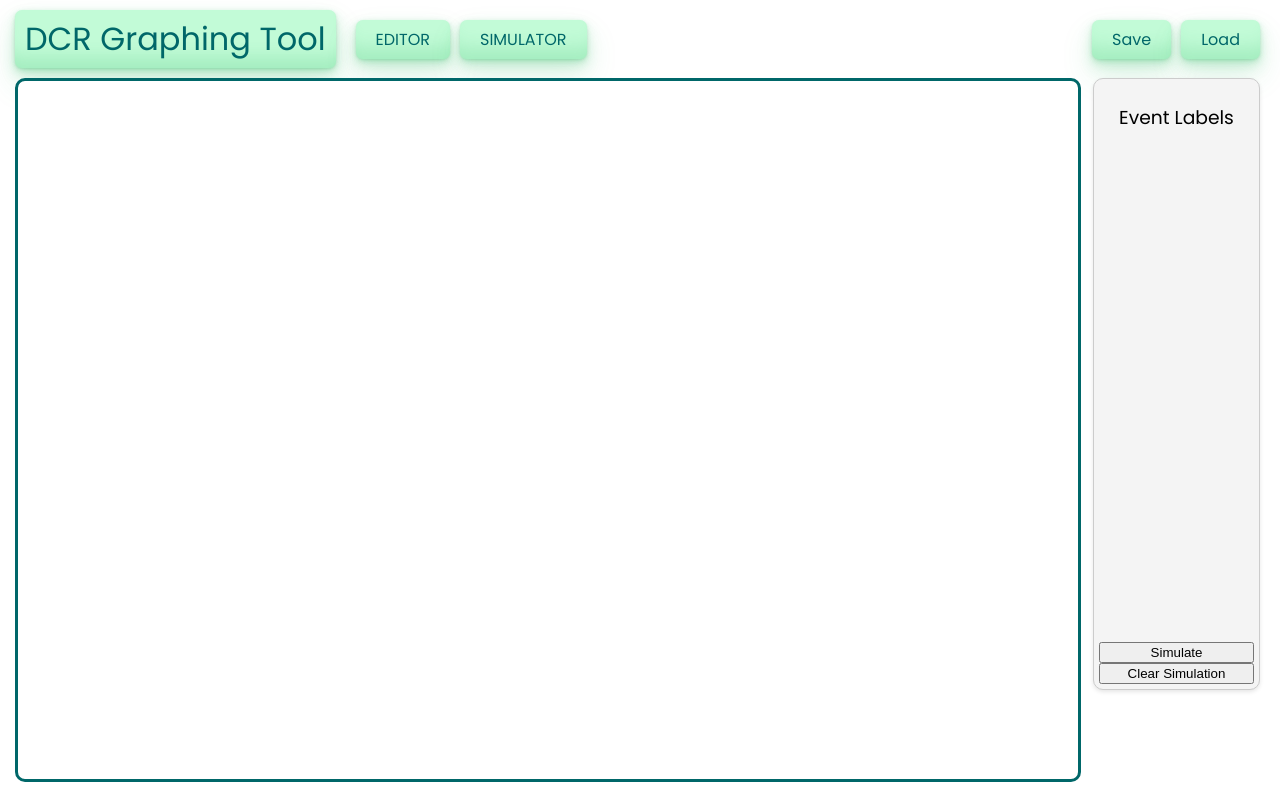
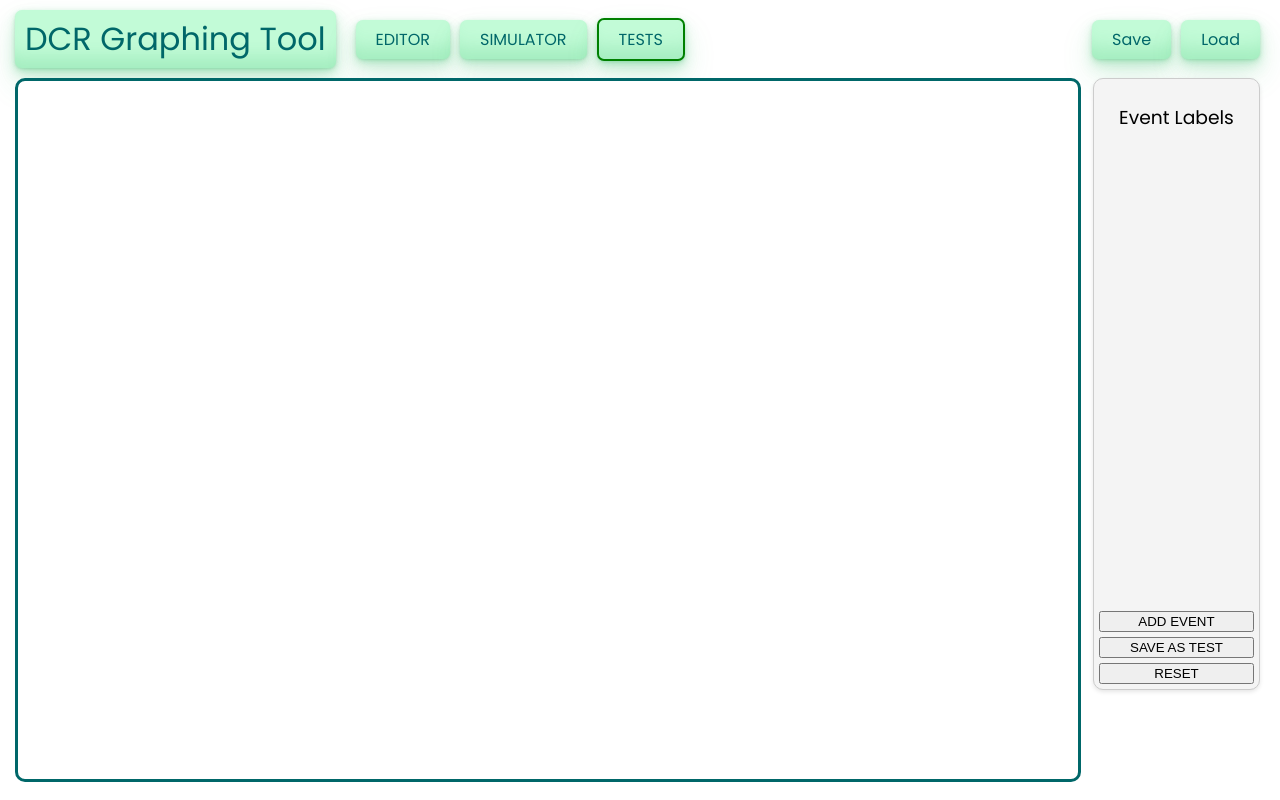
Before and after one commit to spj290/DCR-verification, a React (Vite) app: page /simulator in a window 1280 px wide. Built offline with nearby package versions, Linux system fonts and the light colour scheme.

Commit message:
fixed simulator logic and tests

```diff
--- a/BitDCRAlign-main/src/tdm.ts
+++ b/BitDCRAlign-main/src/tdm.ts
@@ -23,7 +23,8 @@ const getCostFun = (context: Set<Event>, labelMap: { [e: Event]: Label }): CostF
 
 //const model: DCRGraph;
 //const bitModelPP: BitLabelDCRPP = bitGraphToGraphPP(bitDCRtoLabelDCR(dcrToBitDCR(model)));
-export default (test: Test, model: BitLabelDCRPP, maxDepth: number): boolean => {
+export default (test: Test, graph: DCRGraph, maxDepth: number): boolean => {
+    const model: BitLabelDCRPP = bitGraphToGraphPP(bitDCRtoLabelDCR(dcrToBitDCR(graph)));
     const costFun = getCostFun(test.context, model.labelMap);
     const alignment = bitAlignWithCheck(test.trace, model, test.context, maxDepth, costFun, true)
     const cost = alignment.cost;
--- /dev/null
+++ b/DCR Graph/src/utils.js
@@ -0,0 +1,51 @@
+import { RELATION_TYPES } from "./RelationTypes";
+
+export function convertToDCRGraph(events, relations) {
+    const eventLabelSet = new Set(
+      events.map((event) => {
+        return event.label;
+      })
+    );
+
+    const relationTypes = {
+      conditionsFor: {},
+      milestonesFor: {},
+      responseTo: {},
+      includesTo: {},
+      excludesTo: {},
+    };
+
+    eventLabelSet.forEach((event) => {
+      Object.values(relationTypes).forEach((relation) => {
+        relation[event] = new Set();
+      });
+    });
+
+    const relationsMap = {
+      [RELATION_TYPES.CONDITION]: relationTypes.conditionsFor,
+      [RELATION_TYPES.RESPONSE]: relationTypes.responseTo,
+      [RELATION_TYPES.EXCLUDE]: relationTypes.excludesTo,
+      [RELATION_TYPES.INCLUDE]: relationTypes.includesTo,
+      [RELATION_TYPES.MILESTONE]: relationTypes.milestonesFor,
+    };
+
+    relations.map((relation) => {
+    //   if (relation.type == RELATION_TYPES.CONDITION)
+    //     relationsMap[relation.type][relation.toEvent.label].add(
+    //       relation.fromEvent.label
+    // );
+    //   else
+      relationsMap[relation.type][relation.fromEvent.label].add(
+        relation.toEvent.label
+      );
+    });
+    return {
+      events: eventLabelSet,
+      ...relationTypes,
+      marking: {
+        executed: new Set(),
+        included: eventLabelSet,
+        pending: new Set(),
+      },
+    };
+  }
--- a/src/App.jsx
+++ b/src/App.jsx
@@ -1,12 +1,16 @@
 import { BrowserRouter as Router, Routes, Route, Link } from "react-router-dom";
 import Simulator from "./components/Simulator";
 import GraphEditor from "./components/GraphEditor";
-import { useState , useEffect } from "react";
+import { useState, useEffect } from "react";
 import FileManager from "./components/FileManager";
+import { convertToDCRGraph } from "./utils";
+import checkAlignment from "../BitDCRAlign-main/src/tdm";
 
 function App() {
   const [events, setEvents] = useState([]);
   const [relations, setRelations] = useState([]);
+  const [testsActive, setTestsActive] = useState(false);
+  const [tests, setTests] = useState([]);
 
   // When the app first loads up, check if there are any events or relations saved in local storage
   useEffect(() => {
@@ -23,11 +27,28 @@ function App() {
   // Every time the events or relations state changes, save it to local storage
   useEffect(() => {
     if (events.length > 0) {
-    localStorage.setItem("events", JSON.stringify(events));
-    localStorage.setItem("relations", JSON.stringify(relations));
-    console.log("Events and relations saved to local storage");
+      localStorage.setItem("events", JSON.stringify(events));
+      localStorage.setItem("relations", JSON.stringify(relations));
+      console.log("Events and relations saved to local storage");
     }
   }, [events, relations]);
+
+  useEffect(() => {
+    const intervalId = setInterval(() => {
+      setTests(
+        tests.map((test) => ({
+          ...test,
+          status: checkAlignment(
+            test,
+            convertToDCRGraph(events, relations),
+            10
+          ),
+        }))
+      );
+    }, 10000);
+
+    return () => clearInterval(intervalId);
+  }, [tests, events, relations]);
 
   return (
     <Router>
@@ -39,6 +60,17 @@ function App() {
         <Link className="links" to="/simulator">
           SIMULATOR
         </Link>
+        <div
+          className="links"
+          style={{
+            border: `2px solid ${
+              tests.every((test) => test.status) ? "green" : "red"
+            }`,
+          }}
+          onClick={() => setTestsActive(!testsActive)}
+        >
+          TESTS
+        </div>
         <FileManager
           events={events}
           relations={relations}
@@ -55,12 +87,21 @@ function App() {
               setEvents={setEvents}
               relations={relations}
               setRelations={setRelations}
+              testsActive={testsActive}
+              tests={tests}
             />
           }
         />
         <Route
           path="/simulator"
-          element={<Simulator events={events} relations={relations} />}
+          element={
+            <Simulator
+              events={events}
+              relations={relations}
+              tests={tests}
+              setTests={setTests}
+            />
+          }
         />
       </Routes>
     </Router>
--- a/src/components/Canvas.jsx
+++ b/src/components/Canvas.jsx
@@ -6,6 +6,7 @@ import ContextMenu from "./ContextMenu";
 
 function Canvas({
   sidebarActive,
+  testsActive,
   setSidebarActive,
   events,
   setEvents,
@@ -260,7 +261,7 @@ function Canvas({
     <>
       <Stage
         className="canvas"
-        width={windowWidth - (sidebarActive ? 220 : 35)}
+        width={windowWidth - (sidebarActive || testsActive ? 220 : 35)}
         height={window.innerHeight - 90}
         draggable
         onClick={handleStageClick()}
--- a/src/components/GraphEditor.jsx
+++ b/src/components/GraphEditor.jsx
@@ -3,7 +3,14 @@ import RightSidebar from "./RightSidebar";
 import { useState } from "react";
 import "../styles/grapheditor.css";
 
-function GraphEditor({ events, setEvents, relations, setRelations }) {
+function GraphEditor({
+  events,
+  setEvents,
+  relations,
+  setRelations,
+  testsActive,
+  tests,
+}) {
   const [sidebarActive, setSidebarActive] = useState(false);
   const [selectedEventId, setSelectedEventId] = useState(null);
 
@@ -22,6 +29,7 @@ function GraphEditor({ events, setEvents, relations, setRelations }) {
       <div className="canvas-container">
         <Canvas
           sidebarActive={sidebarActive}
+          testsActive={testsActive}
           setSidebarActive={setSidebarActive}
           events={events}
           setEvents={setEvents}
@@ -31,13 +39,26 @@ function GraphEditor({ events, setEvents, relations, setRelations }) {
           setRelations={setRelations}
         />
       </div>
-      <div className={`sidebar ${sidebarActive ? "active" : ""}`}>
-        {sidebarActive && (
-          <RightSidebar
-            selectedEventId={selectedEventId}
-            events={events}
-            updateEventLabel={updateEventLabel}
-          />
+      <div>
+        {testsActive ? (
+          <div className="right-sidebar">
+            <h3>Tests</h3>
+            <div className="event-list">
+              {tests.map((test) => (
+                <div className={test.status ? "enabled" : "disabled"}>
+                  {test.name}
+                </div>
+              ))}
+            </div>
+          </div>
+        ) : (
+          sidebarActive && (
+            <RightSidebar
+              selectedEventId={selectedEventId}
+              events={events}
+              updateEventLabel={updateEventLabel}
+            />
+          )
         )}
       </div>
     </div>
--- a/src/components/Simulator.jsx
+++ b/src/components/Simulator.jsx
@@ -1,14 +1,14 @@
 import { useState } from "react";
-import checkAlignment from "../../BitDCRAlign-main/src/tdm";
 import { execute, getEnabled } from "../../BitDCRAlign-main/src/bitAlign";
 import {
   bitDCRtoLabelDCR,
   bitGraphToGraphPP,
   dcrToBitDCR,
+  bitToRegularDCR,
 } from "../../BitDCRAlign-main/src/utility";
-import { RELATION_TYPES } from "../RelationTypes";
+import { convertToDCRGraph } from "../utils";
 
-function Simulator({ events, relations }) {
+function Simulator({ events, relations, tests, setTests }) {
   const [trace, setTrace] = useState([]);
   const [simulatorState, setSimulatorState] = useState({
     currDCRGraph: convertToDCRGraph(events, relations),
@@ -17,19 +17,32 @@ function Simulator({ events, relations }) {
         ? new Set()
         : getEnabled(dcrToBitDCR(convertToDCRGraph(events, relations))),
   });
+  const [simulationValid, setsimulationValid] = useState(true);
 
   function eventClick(event) {
+    setTrace([...trace, event.label]);
+    if (!simulationValid) return;
+    if (!simulatorState.enabledEvents.has(event.label)) {
+      setsimulationValid(false);
+      return;
+    }
     const graph = bitGraphToGraphPP(
       bitDCRtoLabelDCR(dcrToBitDCR(simulatorState.currDCRGraph))
     );
-    execute(event.id, graph);
-
-    // setSimulatorState({currDCRGraph:graph["BitDCRGraph"]})
-    setSimulatorState(
-      { enabledEvents: getEnabled(graph) } // BitLabelDCRPP -> BitDCRGraph
-    );
-    setTrace([...trace, { label: event.label, id: event.id }]);
-    console.log(simulatorState);
+    execute(event.label, graph);
+    const {
+      labels,
+      labelMap,
+      labelMapInv,
+      conditions,
+      includesFor,
+      excludesFor,
+      ...DCRGraph
+    } = graph;
+    setSimulatorState({
+      currDCRGraph: bitToRegularDCR(DCRGraph),
+      enabledEvents: getEnabled(DCRGraph),
+    });
   }
 
   function clearSimulation() {
@@ -40,90 +53,32 @@ function Simulator({ events, relations }) {
           ? new Set()
           : getEnabled(dcrToBitDCR(convertToDCRGraph(events, relations))),
     });
+    setsimulationValid(true);
     setTrace([]);
   }
 
-
-  function convertToDCRGraph(events, relations) {
-    const eventIdSet = new Set(
-      events.map((event) => {
-        return event.id;
-      })
-    );
-
-    const relationTypes = {
-      conditionsFor: {},
-      milestonesFor: {},
-      responseTo: {},
-      includesTo: {},
-      excludesTo: {},
-    };
-
-    eventIdSet.forEach((eventId) => {
-      Object.values(relationTypes).forEach((relation) => {
-        relation[eventId] = new Set();
-      });
-    });
-
-    const relationsMap = {
-      [RELATION_TYPES.CONDITION]: relationTypes.conditionsFor,
-      [RELATION_TYPES.RESPONSE]: relationTypes.responseTo,
-      [RELATION_TYPES.EXCLUDE]: relationTypes.excludesTo,
-      [RELATION_TYPES.INCLUDE]: relationTypes.includesTo,
-      [RELATION_TYPES.MILESTONE]: relationTypes.milestonesFor,
-    };
-
-    relations.map((relation) => {
-      relationsMap[relation.type][relation.fromEvent.id].add(
-        relation.toEvent.id
-      );
-    });
-
-    return {
-      events: eventIdSet,
-      ...relationTypes,
-      marking: {
-        executed: new Set(),
-        included: eventIdSet,
-        pending: new Set(),
+  function addTest() {
+    setTests([
+      ...tests,
+      {
+        name: `Test${tests.length + 1}`,
+        polarity: "+",
+        trace: trace,
+        context: new Set(
+          events.map((event) => {
+            return event.label;
+          })
+        ),
+        status: true,
       },
-    };
+    ]);
   }
-
-  // function simulate() {
-  //   const eventIdSet = new Set(
-  //     events.map((event) => {
-  //       return event.id;
-  //     })
-  //   );
-
-  //   const test = {
-  //     polarity: "+",
-  //     trace: trace.map((event) => event.id),
-  //     context: eventIdSet,
-  //   };
-
-  //   const bitModelPP = bitGraphToGraphPP(
-  //     bitDCRtoLabelDCR(dcrToBitDCR(convertToDCRGraph()))
-  //   );
-  //   const validSimulation = checkAlignment(test, bitModelPP, 10);
-
-  //   setsimulationCheck({
-  //     show: true,
-  //     message: validSimulation ? "Simulation successful" : "Simulation failed",
-  //     validSimulation: validSimulation,
-  //   });
-
-  //   setTimeout(() => {
-  //     setsimulationCheck({ show: false });
-  //   }, 3000);
-  // }
 
   return (
     <div className="simulator">
       <div className="simulator-canvas">
         {trace.map((event) => (
-          <div>{event.label}</div>
+          <div>{event}</div>
         ))}
       </div>
       <div className="simulator-events">
@@ -133,28 +88,26 @@ function Simulator({ events, relations }) {
             <div
               key={index}
               onClick={() => eventClick(event)}
-              style={{
-                color: simulatorState.enabledEvents.has(event.id)
-                  ? "green"
-                  : "red",
-              }}
+              className={
+                !simulationValid
+                  ? "neutral"
+                  : simulatorState.enabledEvents.has(event.label)
+                  ? "enabled"
+                  : "disabled"
+              }
             >
               {event.label}
             </div>
           ))}
         </div>
-        <button onClick={eventClick}>Simulate</button>
-        <button onClick={clearSimulation}>Clear Simulation</button>
+        <button>ADD EVENT</button>
+        <button style={{ marginTop: "5px" }} onClick={addTest}>
+          SAVE AS TEST
+        </button>
+        <button style={{ marginTop: "5px" }} onClick={clearSimulation}>
+          RESET
+        </button>
       </div>
-      {/* {simulationCheck.show && (
-        <div
-          className={`simulation-check ${
-            simulationCheck.validSimulation ? "success" : "failure"
-          }`}
-        >
-          {simulationCheck.message}
-        </div>
-      )} */}
     </div>
   );
 }
--- /dev/null
+++ b/src/utils.js
@@ -0,0 +1,51 @@
+import { RELATION_TYPES } from "./RelationTypes";
+
+export function convertToDCRGraph(events, relations) {
+    const eventLabelSet = new Set(
+      events.map((event) => {
+        return event.label;
+      })
+    );
+
+    const relationTypes = {
+      conditionsFor: {},
+      milestonesFor: {},
+      responseTo: {},
+      includesTo: {},
+      excludesTo: {},
+    };
+
+    eventLabelSet.forEach((event) => {
+      Object.values(relationTypes).forEach((relation) => {
+        relation[event] = new Set();
+      });
+    });
+
+    const relationsMap = {
+      [RELATION_TYPES.CONDITION]: relationTypes.conditionsFor,
+      [RELATION_TYPES.RESPONSE]: relationTypes.responseTo,
+      [RELATION_TYPES.EXCLUDE]: relationTypes.excludesTo,
+      [RELATION_TYPES.INCLUDE]: relationTypes.includesTo,
+      [RELATION_TYPES.MILESTONE]: relationTypes.milestonesFor,
+    };
+
+    relations.map((relation) => {
+    //   if (relation.type == RELATION_TYPES.CONDITION)
+    //     relationsMap[relation.type][relation.toEvent.label].add(
+    //       relation.fromEvent.label
+    // );
+    //   else
+      relationsMap[relation.type][relation.fromEvent.label].add(
+        relation.toEvent.label
+      );
+    });
+    return {
+      events: eventLabelSet,
+      ...relationTypes,
+      marking: {
+        executed: new Set(),
+        included: eventLabelSet,
+        pending: new Set(),
+      },
+    };
+  }
```
Also changed, not shown: src/index.css (+14 -3 lines), 1 other file (tests, documents, lock files or other folders).
